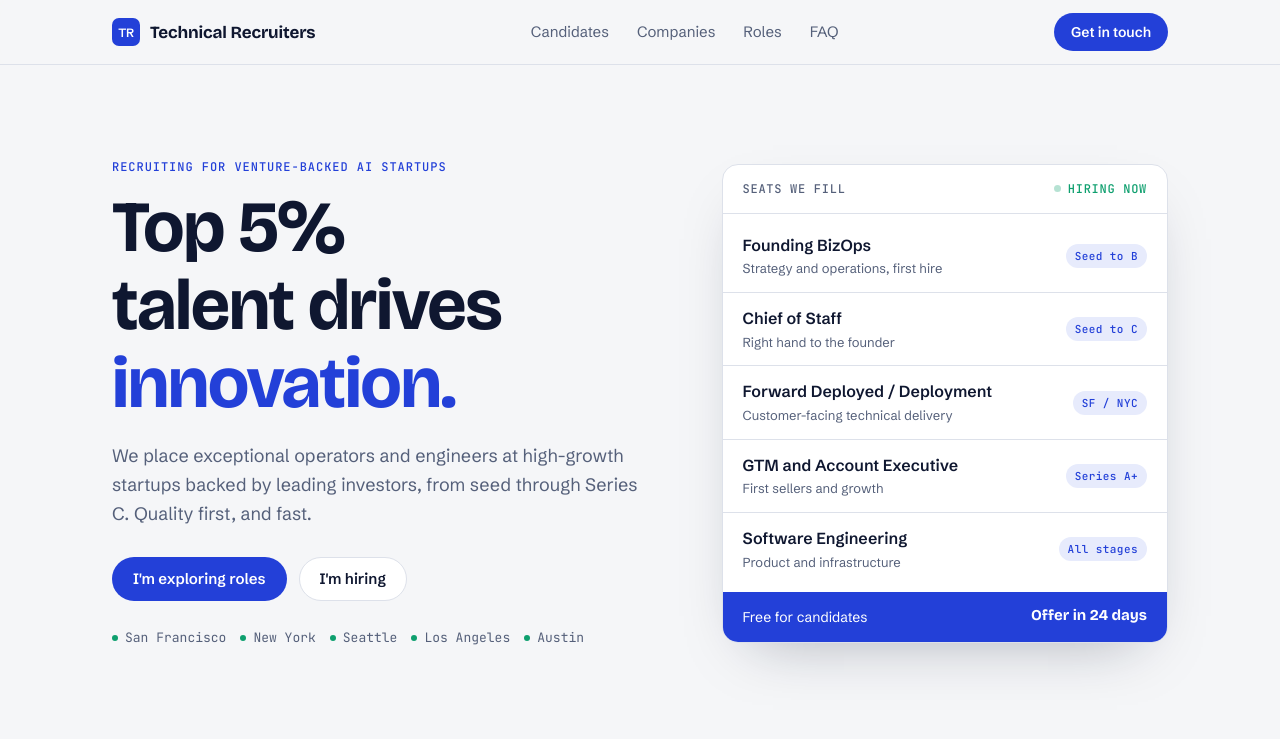
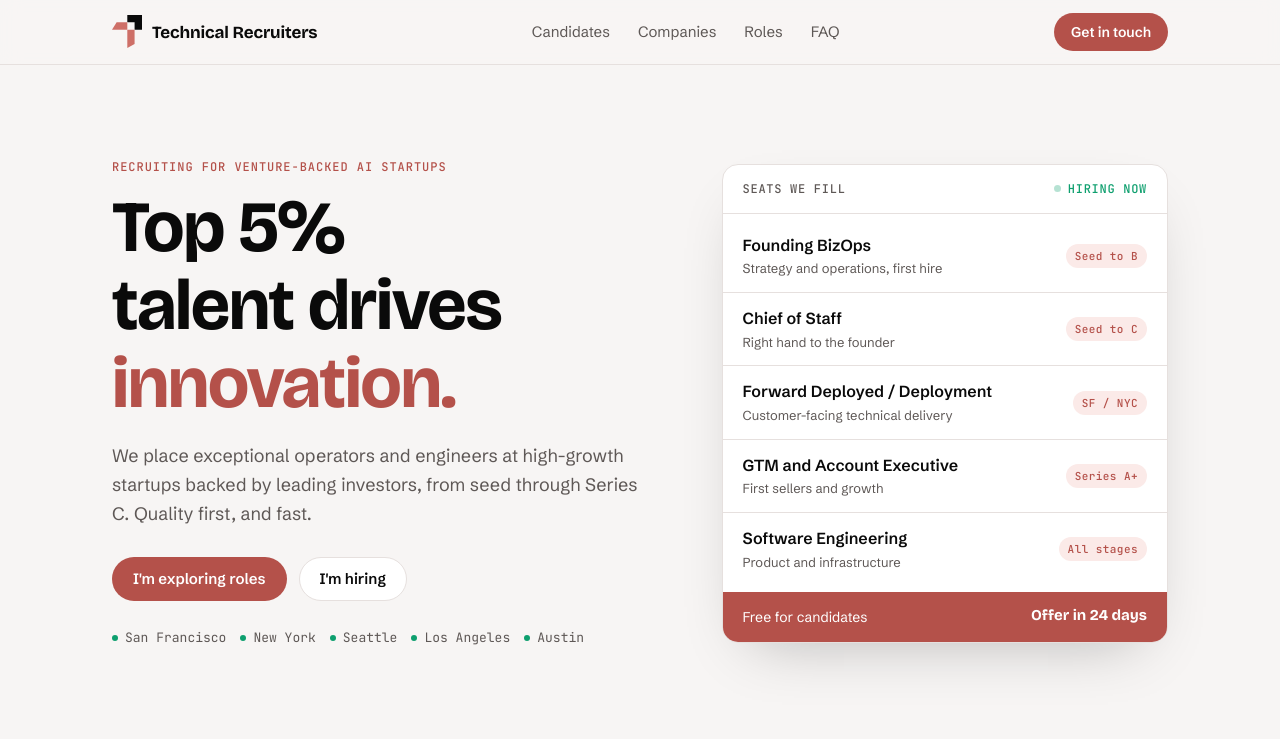
Before and after one commit to samtechrecruiters-art/technicalrecruiters-site, a plain HTML site: page index.html in a window 1280 px wide. Shown: the top 739 px of the page. Drawn offline with nearby package versions, Linux system fonts and the light colour scheme.

Commit message:
Add TR logo and switch accent to brand coral

```diff
--- a/index.html
+++ b/index.html
@@ -9,25 +9,26 @@
 <meta property="og:description" content="Top 5% talent for venture-backed AI startups. Free for candidates.">
 <meta property="og:url" content="https://technicalrecruiters.biz">
 <link rel="icon" href="favicon.svg" type="image/svg+xml">
+<meta name="theme-color" content="#F7F5F4">
 <link rel="preconnect" href="https://fonts.googleapis.com">
 <link rel="preconnect" href="https://fonts.gstatic.com" crossorigin>
 <link rel="stylesheet" href="https://fonts.googleapis.com/css2?family=Bricolage+Grotesque:opsz,wght@12..96,500;12..96,700&family=Schibsted+Grotesk:wght@400;500;600&family=JetBrains+Mono:wght@400;500&display=swap">
 <style>
 /* Layout: one 1120px column; split hero (thesis left, live "seats" board right); quiet sections; one bold accent moment in the hero board */
 :root{
-  --bg:#F5F6F8; --surface:#FFFFFF; --ink:#0F1730; --muted:#55607A; --line:#DDE1EA;
-  --accent:#2340D8; --accent-ink:#FFFFFF; --accent-soft:#E7EBFC; --signal:#0E9F6E;
+  --bg:#F7F5F4; --surface:#FFFFFF; --ink:#0A0A0A; --muted:#5E5856; --line:#E6E0DE;
+  --accent:#B4514A; --accent-ink:#FFFFFF; --accent-soft:#FBEAE8; --signal:#0E9F6E; --brand:#CE6F67;
   --display:"Bricolage Grotesque", "Helvetica Neue", Arial, sans-serif;
   --body:"Schibsted Grotesk", "Helvetica Neue", Arial, sans-serif;
   --mono:"JetBrains Mono", ui-monospace, Menlo, Consolas, monospace;
   --r:10px; color-scheme:light;
 }
 @media (prefers-color-scheme:dark){:root:not([data-theme="light"]){
-  --bg:#0B1020; --surface:#121933; --ink:#E9ECF5; --muted:#9AA4BF; --line:#243055;
-  --accent:#6F86FF; --accent-ink:#0B1020; --accent-soft:#1A2450; --signal:#34D399; color-scheme:dark}}
+  --bg:#100E0D; --surface:#1B1817; --ink:#F2EEEC; --muted:#A9A19E; --line:#302A28;
+  --accent:#E8968E; --accent-ink:#100E0D; --accent-soft:#3A2321; --signal:#34D399; color-scheme:dark}}
 :root[data-theme="dark"]{
-  --bg:#0B1020; --surface:#121933; --ink:#E9ECF5; --muted:#9AA4BF; --line:#243055;
-  --accent:#6F86FF; --accent-ink:#0B1020; --accent-soft:#1A2450; --signal:#34D399; color-scheme:dark}
+  --bg:#100E0D; --surface:#1B1817; --ink:#F2EEEC; --muted:#A9A19E; --line:#302A28;
+  --accent:#E8968E; --accent-ink:#100E0D; --accent-soft:#3A2321; --signal:#34D399; color-scheme:dark}
 
 *{box-sizing:border-box}
 html{scroll-behavior:smooth}
@@ -49,7 +50,7 @@ section{padding-block:clamp(56px,8vw,96px)}
 header{position:sticky;top:env(safe-area-inset-top,0px);z-index:10;background:color-mix(in srgb,var(--bg) 88%,transparent);backdrop-filter:saturate(1.4) blur(10px);border-bottom:1px solid var(--line)}
 .nav{display:flex;align-items:center;justify-content:space-between;gap:16px;height:64px}
 .brand{display:flex;align-items:center;gap:10px;text-decoration:none;font:700 17px var(--display);letter-spacing:-.01em}
-.brand i{display:grid;place-items:center;width:28px;height:28px;border-radius:7px;background:var(--accent);color:var(--accent-ink);font:700 12px var(--body);font-style:normal}
+.brand .mark{width:30px;height:auto;color:var(--ink);flex:none}
 .nav ul{display:flex;gap:28px;list-style:none;margin:0;padding:0;font-size:15px;color:var(--muted)}
 .nav ul a{text-decoration:none}.nav ul a:hover{color:var(--ink)}
 .btn{display:inline-flex;align-items:center;justify-content:center;gap:8px;height:44px;padding-inline:20px;border-radius:999px;font:600 15px var(--body);text-decoration:none;border:1px solid transparent;cursor:pointer;transition:transform .15s,background .15s}
@@ -67,7 +68,7 @@ header{position:sticky;top:env(safe-area-inset-top,0px);z-index:10;background:co
 .cities{margin-top:28px;font:400 13px var(--mono);color:var(--muted);display:flex;flex-wrap:wrap;gap:6px 14px}
 .cities span::before{content:"";display:inline-block;width:6px;height:6px;border-radius:50%;background:var(--signal);margin-right:7px;vertical-align:1px}
 
-.board{background:var(--surface);border:1px solid var(--line);border-radius:16px;box-shadow:0 24px 60px -30px rgba(15,23,48,.35);overflow:hidden;min-width:0}
+.board{background:var(--surface);border:1px solid var(--line);border-radius:16px;box-shadow:0 24px 60px -30px rgba(10,10,10,.3);overflow:hidden;min-width:0}
 .board-top{display:flex;justify-content:space-between;align-items:center;padding:16px 20px;border-bottom:1px solid var(--line);font:500 12px var(--mono);letter-spacing:.06em;text-transform:uppercase;color:var(--muted)}
 .live{display:flex;align-items:center;gap:7px;color:var(--signal)}
 .live::before{content:"";width:7px;height:7px;border-radius:50%;background:var(--signal);animation:pulse 2s infinite}
@@ -154,7 +155,7 @@ footer .wrap{display:flex;justify-content:space-between;gap:16px;flex-wrap:wrap}
 
 <header>
   <nav class="wrap nav" aria-label="Main">
-    <a class="brand" href="#top"><i>TR</i>Technical Recruiters</a>
+    <a class="brand" href="#top"><svg class="mark" viewBox="256 315 494 545" aria-hidden="true"><path fill="currentColor" d="M508 315H750V557H628V436H508Z"/><path fill="#CE6F67" d="M332 436H508V557H256Z"/><path fill="#CE6F67" d="M508 557H628V793L508 860Z"/></svg>Technical Recruiters</a>
     <ul>
       <li><a href="#candidates">Candidates</a></li>
       <li><a href="#companies">Companies</a></li>
```
